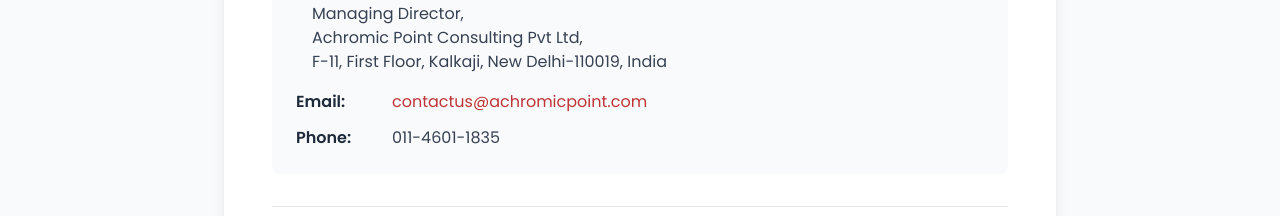
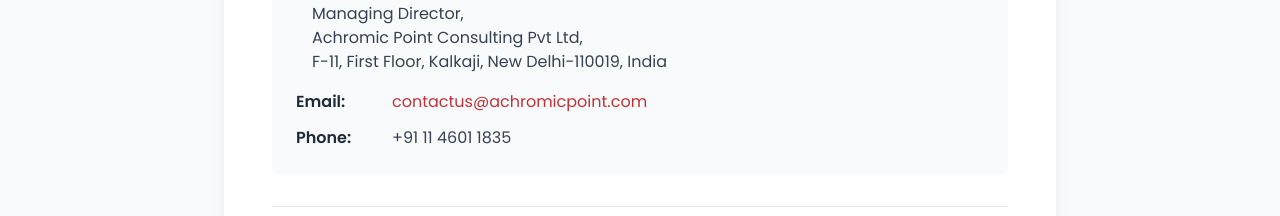
Before and after one commit to rajatv7865v/achromic-web, a Next.js app: page /privacy-policy in a window 1280 px wide. Shown: the part 4100-4316 px from the top of the page. Built offline with nearby package versions, Linux system fonts and the light colour scheme.

Commit message:
add data

```diff
--- a/src/app/contact-us/page.tsx
+++ b/src/app/contact-us/page.tsx
@@ -153,7 +153,7 @@
     {
       icon: PhoneIcon,
       title: "Phone",
-      details: ["011-4601-1835", "+91-8447758768 - India", "+91 9999219228 – International"],
+      details: ["+91 11 4601 1835", "+91-8447758768 - India", "+91 9999219228 – International"],
       color: "from-[#be3437] to-[#be3437]/80",
     },
     {
@@ -192,7 +192,7 @@
             </p>
             <div className="flex flex-col sm:flex-row gap-4 justify-center items-center">
               <div className="bg-white/10 backdrop-blur-sm rounded-full px-6 py-3 border border-white/20">
-                <span className="text-white font-medium">📞 011-4601-1835</span>
+                <span className="text-white font-medium">📞 +91 11 4601 1835</span>
               </div>
               <div className="bg-white/10 backdrop-blur-sm rounded-full px-6 py-3 border border-white/20">
                 <span className="text-white font-medium">
@@ -472,7 +472,7 @@
       <div className="bg-gray-900 text-white py-8">
         <div className="max-w-7xl mx-auto px-4 sm:px-6 lg:px-8 text-center">
           <p className="text-gray-300">
-            📞 Need immediate assistance? Call us at 011-4601-1835 or
+            📞 Need immediate assistance? Call us at +91 11 4601 1835 or
             +91-8447758768
           </p>
           <p className="text-sm text-gray-400 mt-2">
--- a/src/app/faq/page.tsx
+++ b/src/app/faq/page.tsx
@@ -18,7 +18,7 @@
       },
       {
         question: "How can I contact Achromic Point?",
-        answer: "You can contact us through multiple channels: Phone: 011-4601-1835, Email: contactus@achromicpoint.com, or visit our office in New Delhi. You can also use our website's contact form or WhatsApp chat for immediate assistance."
+        answer: "You can contact us through multiple channels: Phone: +91 11 4601 1835, Email: contactus@achromicpoint.com, or visit our office in New Delhi. You can also use our website's contact form or WhatsApp chat for immediate assistance."
       }
     ]
   },
@@ -277,7 +277,7 @@
               Contact Us
             </Link>
             <a
-              href="tel:011-4601-1835"
+              href="tel:+91 11 4601 1835"
               className="bg-transparent border-2 border-white text-white px-6 py-3 rounded-lg font-semibold hover:bg-white hover:text-[#be3437] transition-colors duration-200"
             >
               Call Now
--- a/src/app/privacy-policy/page.tsx
+++ b/src/app/privacy-policy/page.tsx
@@ -175,8 +175,8 @@
                 </div>
                 <div className="flex items-center">
                   <span className="font-semibold text-gray-800 w-24">Phone:</span>
-                  <a href="tel:011-4601-1835" className="text-gray-700 hover:text-[#be3437]">
-                    011-4601-1835
+                  <a href="tel:+91 11 4601 1835" className="text-gray-700 hover:text-[#be3437]">
+                    +91 11 4601 1835
                   </a>
                 </div>
               </div>
--- a/src/app/registeration/page.tsx
+++ b/src/app/registeration/page.tsx
@@ -696,7 +696,7 @@
                 href='tel:+911146011835'
                 className='border-2 border-white text-white px-8 py-3 rounded-full font-semibold hover:bg-white hover:text-[#be3437] transition-all duration-200'
               >
-                Call: 011-4601-1835
+                Call: +91 11 4601 1835
               </Link>
             </div>
           </div>
--- a/src/components/footer/index.tsx
+++ b/src/components/footer/index.tsx
@@ -175,7 +175,7 @@
               <li className="flex items-center">
                 <span className="mr-2">📞</span>
                 <a
-                  href="tel:011-4601-1835"
+                  href="tel:+91 11 4601 1835"
                   className="hover:text-white transition-colors"
                 >
                   +91 11 4601 1835
```
